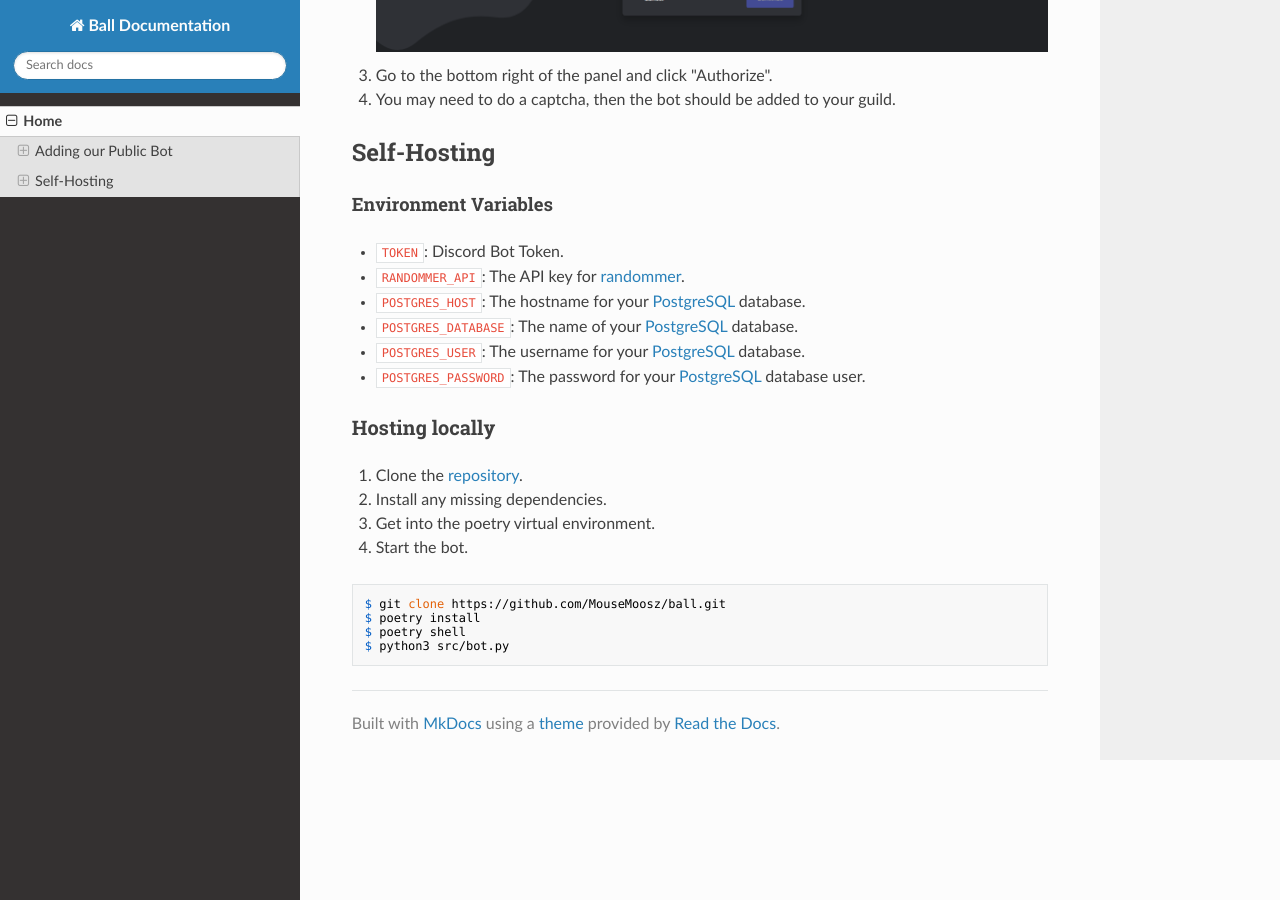
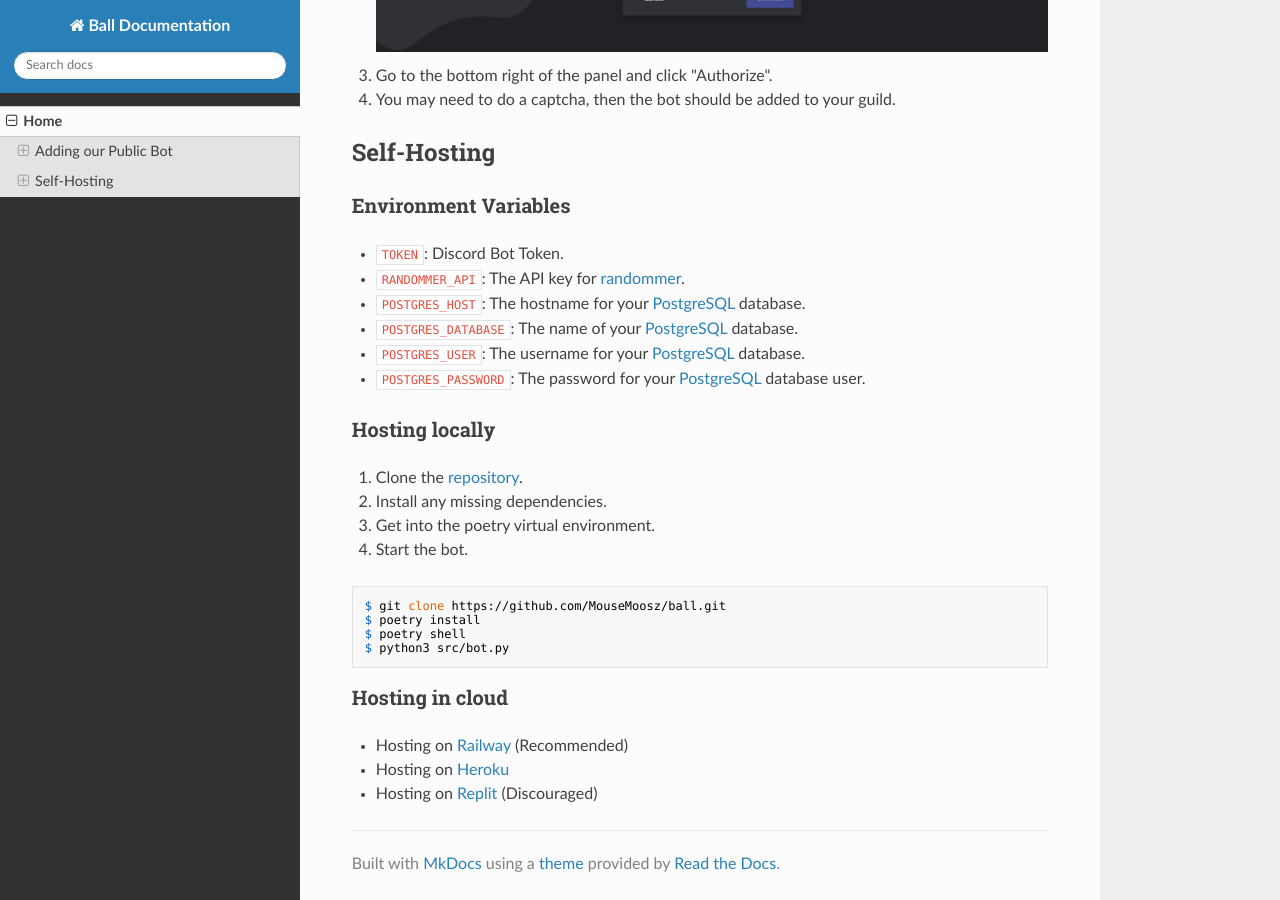
Before and after one commit to VaibhavSys/ball, an MkDocs documentation site: the page built from docs/docs/index.md, in a window 1280 px wide and 900 px high, scrolled down 1114 px. Built offline with MkDocs 1.6.1, drawn with Linux system fonts in a browser that asks for light colours; nearby versions of some CDN libraries.

Commit message:
Add list of hosting providers and insturction page (Not ready)

````diff
--- a/docs/docs/index.md
+++ b/docs/docs/index.md
@@ -16,7 +16,7 @@ You can add our [public bot][1] and relax.
 
 ## Self-Hosting
 
-#### Environment Variables
+### Environment Variables
 - `TOKEN`: Discord Bot Token.
 - `RANDOMMER_API`: The API key for [randommer](https://randommer.io).
 - `POSTGRES_HOST`: The hostname for your [PostgreSQL][2] database.
@@ -38,3 +38,8 @@ $ poetry install
 $ poetry shell
 $ python3 src/bot.py
 ```
+
+### Hosting in cloud
+- Hosting on [Railway](/hosting/railway) (Recommended)
+- Hosting on [Heroku](/hosting/heroku)
+- Hosting on [Replit](/hosting/replit) (Discouraged)
````
